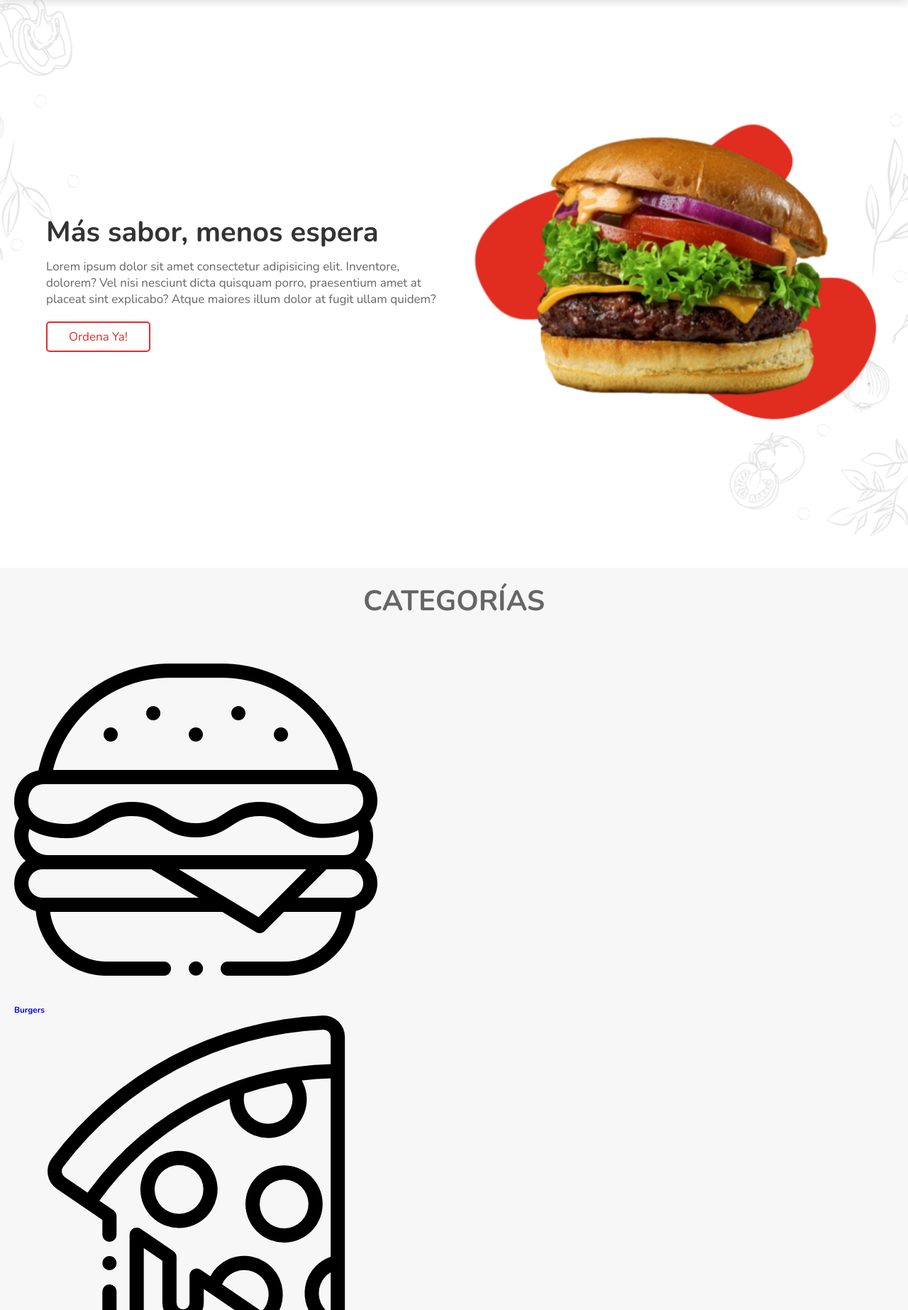
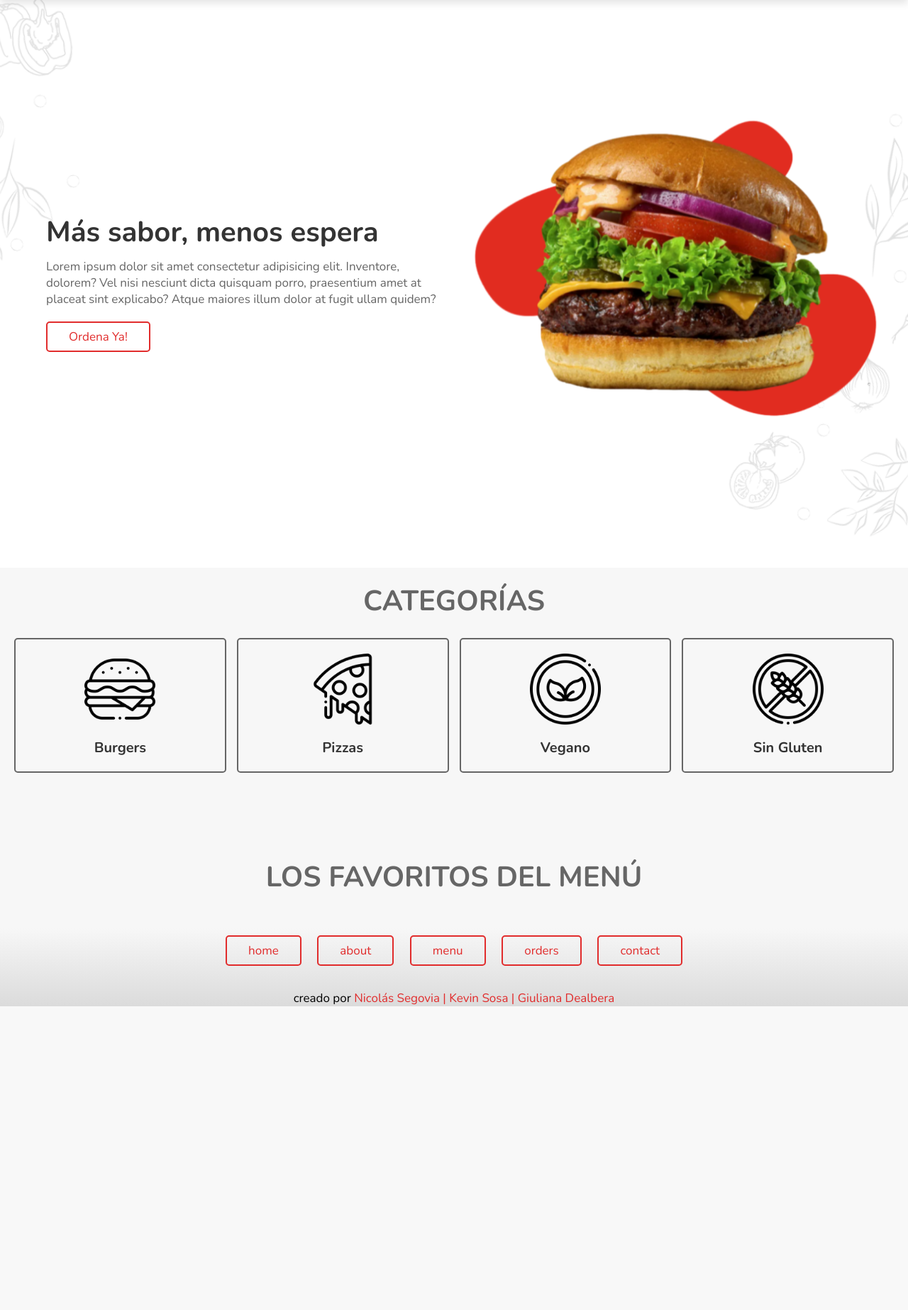
Before and after one commit to CodeSystem2022/Compunerds-ProyectoIntegrador-ProyectoFinal, a PHP site: page /home.php in a window 1280 px wide. Shown: the part 74-1920 px from the top of the page at 71% size. After the commit the page ends 1492 px from the top, so only its background shows below. Run offline with PHP 8.4, Linux system fonts and the light colour scheme; data that the repository does not hold is empty.

Commit message:
modified: home.php, style.css, connect.php | add: código admin_login.php

```diff
--- a/components/connect.php
+++ b/components/connect.php
@@ -2,7 +2,7 @@
 
 $db_name = 'mysql:host=localhost;dbname=food_db';
 $user_name = 'root';
-$user_password = '';
+$user_password = 'admin';
 
 $conn = new PDO($db_name, $user_name, $user_password);
 
--- a/css/style.css
+++ b/css/style.css
@@ -226,7 +226,7 @@ header .flex  .profile .name{
 
 .home .image{
     flex: 1 1 40rem;
-    margin-bottom: 5rem;
+    margin-bottom: 6rem;
     padding-right: 2rem;
 }
 
@@ -254,6 +254,53 @@ header .flex  .profile .name{
     color: var(--light-gray);
     padding: 1rem 0;
 }
+
+
+/* ---------------- */
+/* ------category------ */
+/* ---------------- */
+.category .box_container{
+    display: grid;
+    grid-template-columns: repeat(auto-fit, minmax(20rem, 1fr));
+    gap: 1.5rem;
+    align-items: flex-start;
+    padding-bottom: 8rem;
+}
+
+.category .box_container .box{
+    border: .2rem solid var(--light-gray);
+    padding: 2rem;
+    border-radius: .5rem;
+    text-align: center;
+}
+
+.category .box_container .box img{
+    width: 100%;
+    height: 10rem;
+    object-fit: contain;
+}
+
+.category .box_container .box h3{
+    font-size: 2rem;
+    margin-top: 1.5rem;
+    color: var(--dark-gray);
+    text-transform: capitalize;
+}
+
+.category .box_container .box:hover{
+    background-color: var(--red);
+    border: .2rem solid var(--red);
+}
+
+.category .box_container .box:hover img{
+    filter: invert(1);
+}
+
+
+.category .box_container .box:hover h3{
+    color: #fff;
+}
+
 
 /* ------------------ */
 /* ------footer------ */
--- a/home.php
+++ b/home.php
@@ -43,7 +43,6 @@ if(isset($_SESSION['user_id'])){
         <div class="image">
             <img src="images/home_burger.png" alt="burger">
         </div>
-
     </div>
     <!--seccion portada fin-->
 
@@ -70,11 +69,35 @@ if(isset($_SESSION['user_id'])){
                     <img src="images/category_icon4.png" alt="no gluten icono">
                     <h3>Sin gluten</h3>
                 </a>
-
             </div>
         </h1>
     </section>
     <!--seccion categorias fin-->
+
+
+    <!--seccion top 3 inicio-->
+
+    <section class="products">
+    <h1 class="title">Los favoritos del menú</h1>
+    <div class="box-container">
+        <?php
+            $select_products = $conn -> prepare("SELECT * FROM `products` LIMIT 3");
+            $select_products -> execute();
+            if($select_products -> rowcount() > 0){
+                while($fetch_products = $select_products -> fetch(PDO::FETCH_ASSOC)){
+
+        ?>
+        <form action = "" method="POST" class="box">
+        <?php
+                }
+            }else{
+
+            }
+        ?>
+    </div>
+    </section>
+
+    <!--seccion top 3 fin-->
 
 
     <!--seccion footer inicio-->
```
Also changed, not shown: admin/admin_login.php (+75 -0 lines).
